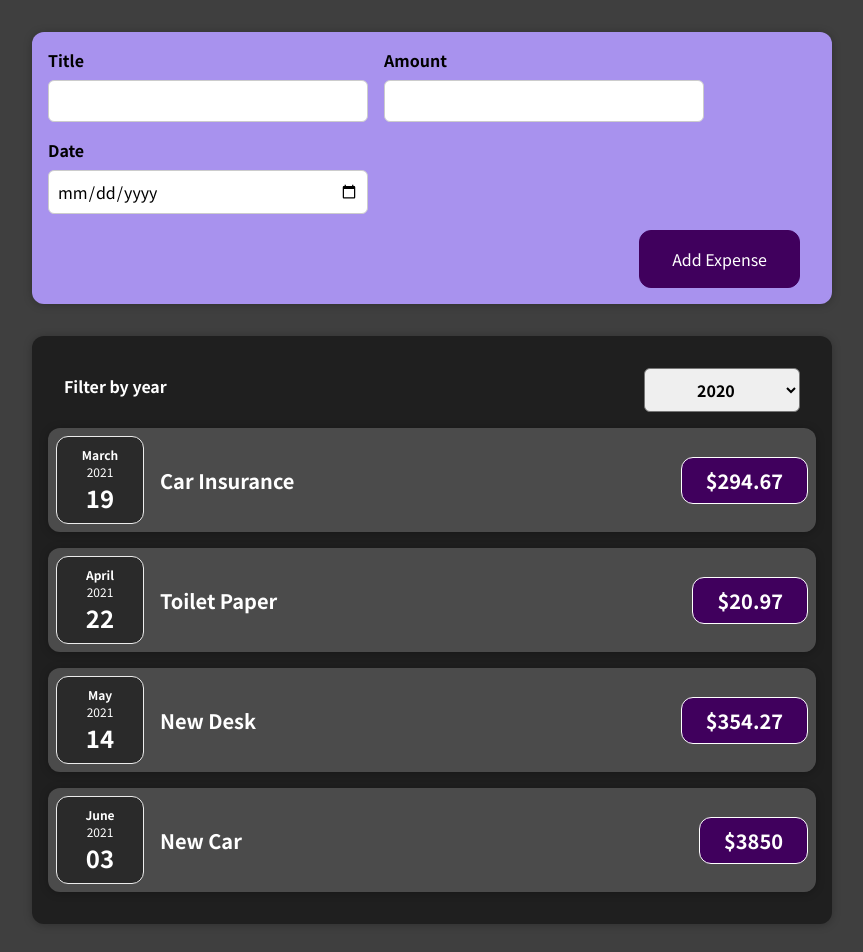
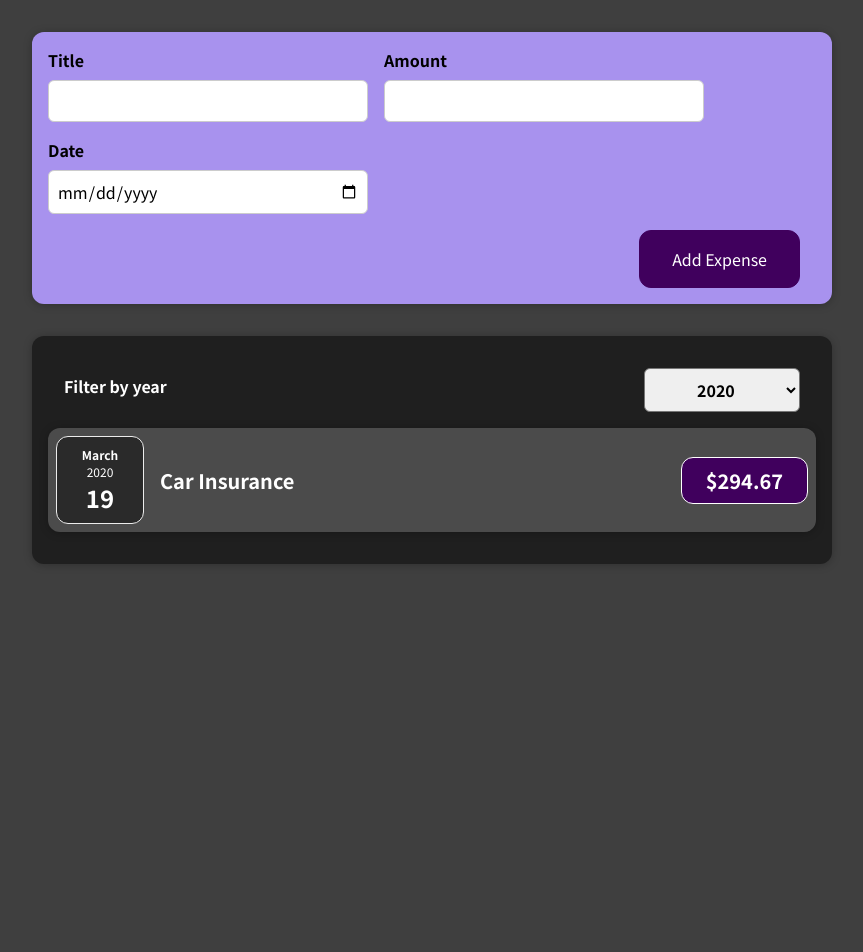
Before and after one commit to PetyrDzhunov/Expense-tracker, a React (Create React App) app: page / in a window 1280 px wide. Shown: the top 952 px of the page, without its empty margins (208-1071 px from the left). After the commit the page ends 800 px from the top, so only its background shows below. Built offline with nearby package versions, Linux system fonts and the light colour scheme.

Commit message:
add filtering option by year without playing with state just working with daata before rendering it

```diff
--- a/src/App.jsx
+++ b/src/App.jsx
@@ -6,10 +6,10 @@ import ExpensesList from "./components/Expenses/ExpensesList";
 import NewExpense from './components/NewExpense/NewExpense';
 
 const DUMMY_EXPENSES = [
-  { id: 'e1', title: "Car Insurance", amount: 294.67, date: new Date(2021, 2, 19) },
+  { id: 'e1', title: "Car Insurance", amount: 294.67, date: new Date(2020, 2, 19) },
   { id: 'e2', title: "Toilet Paper", amount: 20.97, date: new Date(2021, 3, 22) },
   { id: 'e3', title: "New Desk", amount: 354.27, date: new Date(2021, 4, 14) },
-  { id: 'e4', title: "New Car", amount: 3850, date: new Date(2021, 5, 3) },
+  { id: 'e4', title: "New Car", amount: 3850, date: new Date(2019, 5, 3) },
 ];
 
 function App() {
@@ -22,6 +22,9 @@ function App() {
     setExpenses((prevExpenses) => [...prevExpenses, expense]);
   };
 
+
+
+
   return (
     <div>
       <NewExpense onAddExpense={addExpenseHandler} />
--- a/src/components/Expenses/ExpensesList.jsx
+++ b/src/components/Expenses/ExpensesList.jsx
@@ -3,16 +3,21 @@ import { useState } from 'react';
 import ExpenseItem from './ExpenseItem';
 import Card from '../UI/Card';
 import ExpensesFilter from './ExpenseFilter';
-export default function ExpensesList({ items }) {
+export default function ExpensesList({ items, }) {
 	const [filteredYear, setFilteredYear] = useState('2020');
 	const filterChangedHandler = (selectedYear) => {
 		setFilteredYear(selectedYear);
 	};
+
+	const filteredExpenses = items.filter(expense => {
+		return expense.date.getFullYear().toString() === filteredYear;
+	});
+	console.log(filteredExpenses);
 	return (
 		<div>
 			<Card className="expenses">
 				<ExpensesFilter selected={filteredYear} onChangeFilter={filterChangedHandler} />
-				{items.map((item) => (
+				{filteredExpenses.map((item) => (
 					<ExpenseItem
 						key={item.id}
 						title={item.title}
```
Also changed, not shown: src/components/Expenses/ExpenseFilter.jsx (+6 -6 lines).
